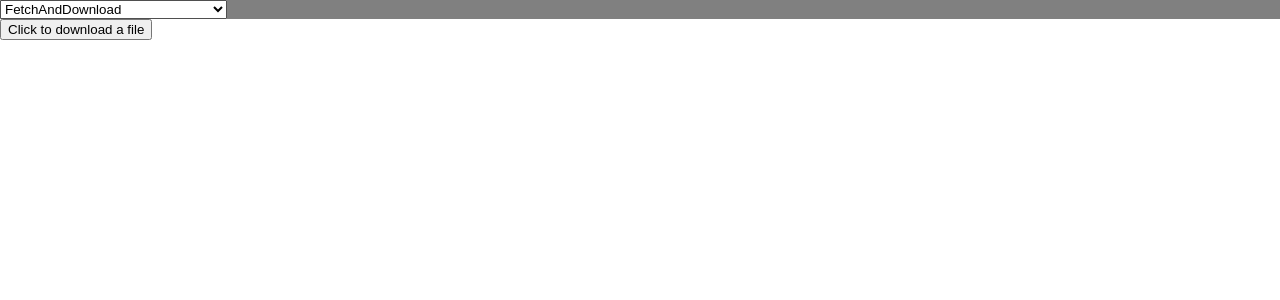
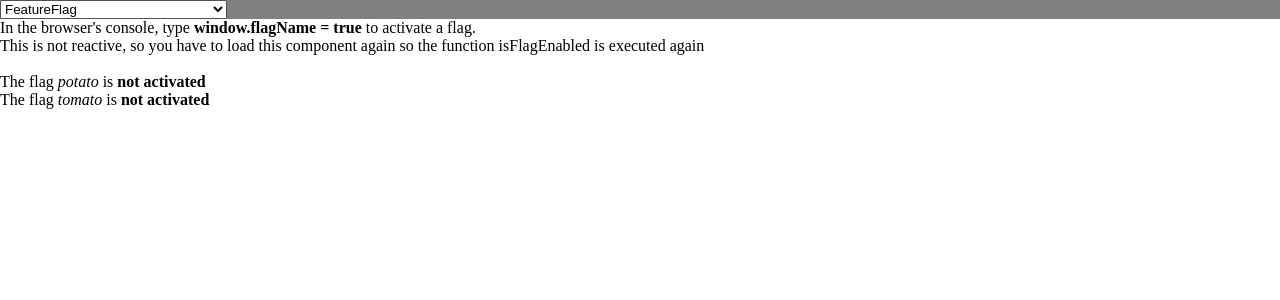
Before and after one commit to AndreLewin/code-tricks-archive, a Vue app: page / in a window 1280 px wide. Shown: the top 300 px of the page. Built offline with nearby package versions, Linux system fonts and the light colour scheme.

Commit message:
FeatureFlag

```diff
--- a/src/App.vue
+++ b/src/App.vue
@@ -10,6 +10,7 @@
         <option>TruncateTextWithEllipsisIfOverflow</option>
         <option>ScrollIntoView</option>
         <option>EmbedPdfPreview</option>
+        <option>FeatureFlag</option>
         <option>FetchAndDownload</option>
         <option>TooltipDemo</option>
         <option>TooltipIfTextOverflowDemo</option>
@@ -28,6 +29,7 @@ import FlexboxWithResponsiveWidth from './tricks/css/FlexboxWithResponsiveWidth.
 import TruncateTextWithEllipsisIfOverflow from './tricks/css/TruncateTextWithEllipsisIfOverflow.vue'
 import ScrollIntoView from './tricks/browser/ScrollIntoView.vue'
 import EmbedPdfPreview from './tricks/browser/EmbedPdfPreview.vue'
+import FeatureFlag from './tricks/browser/FeatureFlag.vue'
 import TooltipDemo from './tricks/components/TooltipDemo.vue'
 import TooltipIfTextOverflowDemo from './tricks/components/TooltipIfTextOverflowDemo.vue'
 import FetchAndDownload from './tricks/browser/FetchAndDownload.vue'
@@ -41,13 +43,14 @@ export default defineComponent({
     TruncateTextWithEllipsisIfOverflow,
     ScrollIntoView,
     EmbedPdfPreview,
+    FeatureFlag,
     TooltipDemo,
     TooltipIfTextOverflowDemo,
     FetchAndDownload
   },
   data() {
     return {
-      selectedComponent: 'FetchAndDownload'
+      selectedComponent: 'FeatureFlag'
     }
   }
 })
--- /dev/null
+++ b/src/tricks/browser/FeatureFlag.vue
@@ -0,0 +1,29 @@
+<template>
+  <div>
+    In the browser's console, type <b>window.flagName = true</b> to activate a flag.
+    <br />
+    This is not reactive, so you have to load this component again so the function isFlagEnabled is executed again
+    <br />
+    <br />
+    The flag <i>potato</i> is <b>{{ isFlagEnabled("potato") ? "activated" : "not activated"}}</b>
+    <br />
+    The flag <i>tomato</i> is <b>{{ isFlagEnabled("tomato") ? "activated" : "not activated"}}</b>
+  </div>
+</template>
+
+<script lang="ts">
+import { defineComponent } from 'vue';
+export default defineComponent({
+  name: 'FeatureFlag',
+  methods: {
+    isFlagEnabled: isFlagEnabled
+  }
+})
+
+function isFlagEnabled(flagName: string): boolean {
+  return (window as { [key: string]: any })?.[flagName] ?? false;
+}
+</script>
+
+<style lang="scss" scoped>
+</style>
```
